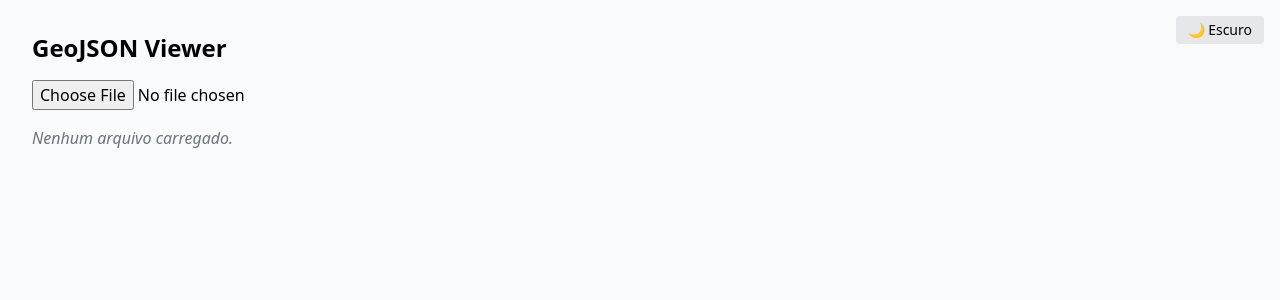
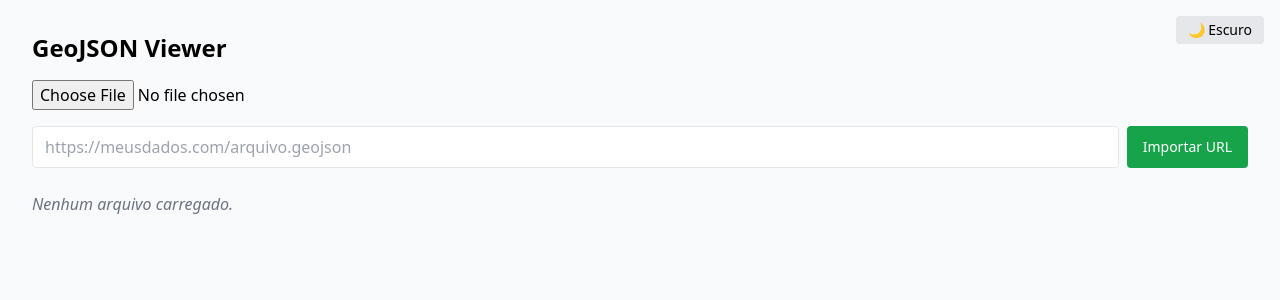
Before and after one commit to VictorabMoreno/geojson-farm-viewer, a React (Vite) app: page / in a window 1280 px wide. Shown: the top 300 px of the page. Built offline with nearby package versions, Linux system fonts and the light colour scheme.

Commit message:
feat(app): integrate GeoJSON URL importer component

```diff
--- a/src/App.tsx
+++ b/src/App.tsx
@@ -3,6 +3,7 @@ import { MapViewer } from './components/MapViewer';
 import { GeoJsonUploader } from './components/GeoJsonUploader';
 import { ThemeToggle } from './components/ThemeToggle';
 import { RawModal } from './components/RawModal';
+import { GeoJsonUrlImporter } from './components/GeoJsonUrlImporter';
 import {
   saveGeoJson,
   loadAllGeoJsons,
@@ -56,7 +57,7 @@ export default function App() {
       <h1 className="text-2xl font-bold mb-4">GeoJSON Viewer</h1>
 
       <GeoJsonUploader onUpload={handleUpload} />
-
+      <GeoJsonUrlImporter onImport={handleUpload} />
       {Object.keys(geojsons).length > 0 && (
         <button
           onClick={handleClearAll}
```
